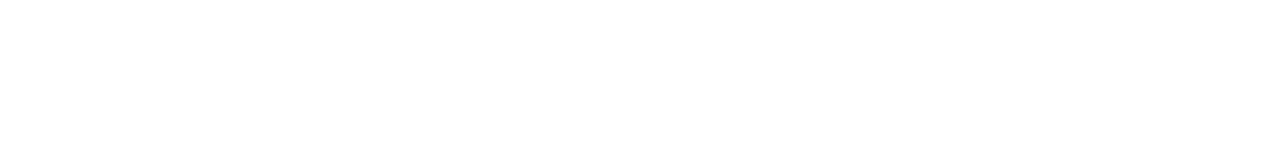
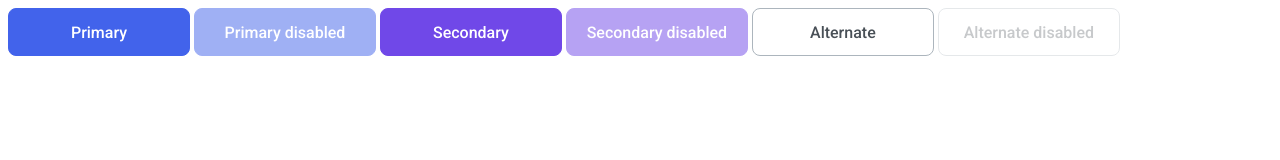
Before and after one commit to js-tasks-ru/htmlcss-20220616_alina-polovneva, a website: page 03-lection1/01-button/index.html in a window 1280 px wide. Drawn offline with Linux system fonts and the light colour scheme.

Commit message:
solution for dz3 part 1

```diff
--- a/03-lection1/01-button/button.css
+++ b/03-lection1/01-button/button.css
@@ -1 +1,62 @@
-/* Стилизация кнопки */
+.button {
+    width: 182px;
+    height: 48px;
+    border-radius: 8px;
+    font-family: 'Roboto';
+    font-style: normal;
+    font-weight: 500;
+    font-size: 16px;
+    line-height: 19px;
+    text-align: center;
+    border: 1px solid transparent;
+}
+.button_primary {
+    background-color: #4263EB;
+    border-color: #4263EB;
+    color: #FFFFFF;
+    transition: opacity 200ms ease-in-out, background 200ms ease-in-out, border-color 200ms ease-in-out;
+}
+.button_primary:hover {
+    background-color: #2342C0;
+    border-color: #2342C0;
+    cursor: pointer;
+}
+.button_primary:disabled {
+    background-color: #4263EB;
+    border-color: #4263EB;
+    opacity: 0.5;
+    cursor: default;
+}
+.button_secondary {
+    background-color: #7048E8;
+    border-color: #7048E8;
+    color: #FFFFFF;
+    transition: opacity 200ms ease-in-out, background 200ms ease-in-out, border-color 200ms ease-in-out;
+}
+.button_secondary:hover {
+    background-color: #5028C6;
+    border-color: #5028C6;
+    cursor: pointer;
+}
+.button_secondary:disabled {
+    background-color: #7048E8;
+    border-color: #7048E8;
+    opacity: 0.5;
+    cursor: default;
+}
+.button_alternate {
+    background-color: #FFFFFF;
+    border-color: #ACB5BD;
+    color: #495057;
+    transition: opacity 200ms ease-in-out, background 200ms ease-in-out, border-color 200ms ease-in-out;
+}
+.button_alternate:hover {
+    border-color: #212429;
+    cursor: pointer;
+}
+.button_alternate:disabled {
+    background-color: #FFFFFF;
+    border-color: #ACB5BD;
+    cursor: default;
+    opacity: 0.3;
+}
--- a/03-lection1/01-button/index.html
+++ b/03-lection1/01-button/index.html
@@ -2,10 +2,28 @@
 <!-- Страница с кнопкой -->
 <html lang="ru">
     <head>
+        <link rel="stylesheet" href="../../assets/css/normalize_css.css">
         <link rel="stylesheet" href="../../assets/css/main.css">
         <link rel="stylesheet" href="./button.css">
     </head>
     <body>
-
+        <button class="button button_primary">
+            Primary
+        </button>
+        <button class="button button_primary" disabled>
+            Primary disabled
+        </button>
+        <button class="button button_secondary">
+            Secondary
+        </button>
+        <button class="button button_secondary" disabled>
+            Secondary disabled
+        </button>
+        <button class="button button_alternate">
+            Alternate
+        </button>
+        <button class="button button_alternate" disabled>
+            Alternate disabled
+        </button>
     </body>
 </html>
```
